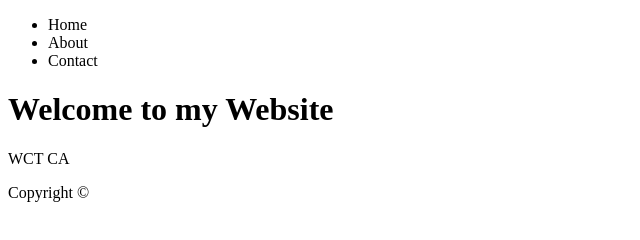
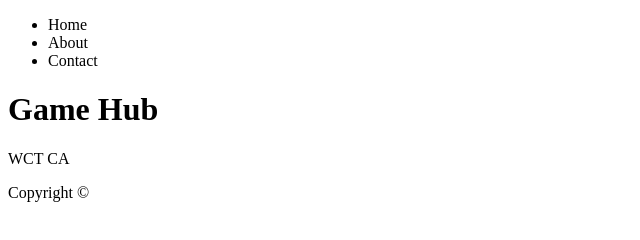
Before and after one commit to dejandejic/wct, a plain HTML site: page index.html in a window 1280 px wide. Shown: the whole page, without its empty margins (0-640 px from the left). Drawn offline with Linux system fonts and the light colour scheme.

Commit message:
Update index.html

```diff
--- a/index.html
+++ b/index.html
@@ -16,7 +16,7 @@
             </nav>
         </header>
         <main>
-            <h1>Welcome to my Website</h1>
+            <h1>Game Hub</h1>
             <p>WCT CA</p>
         </main>
         <footer>
```
